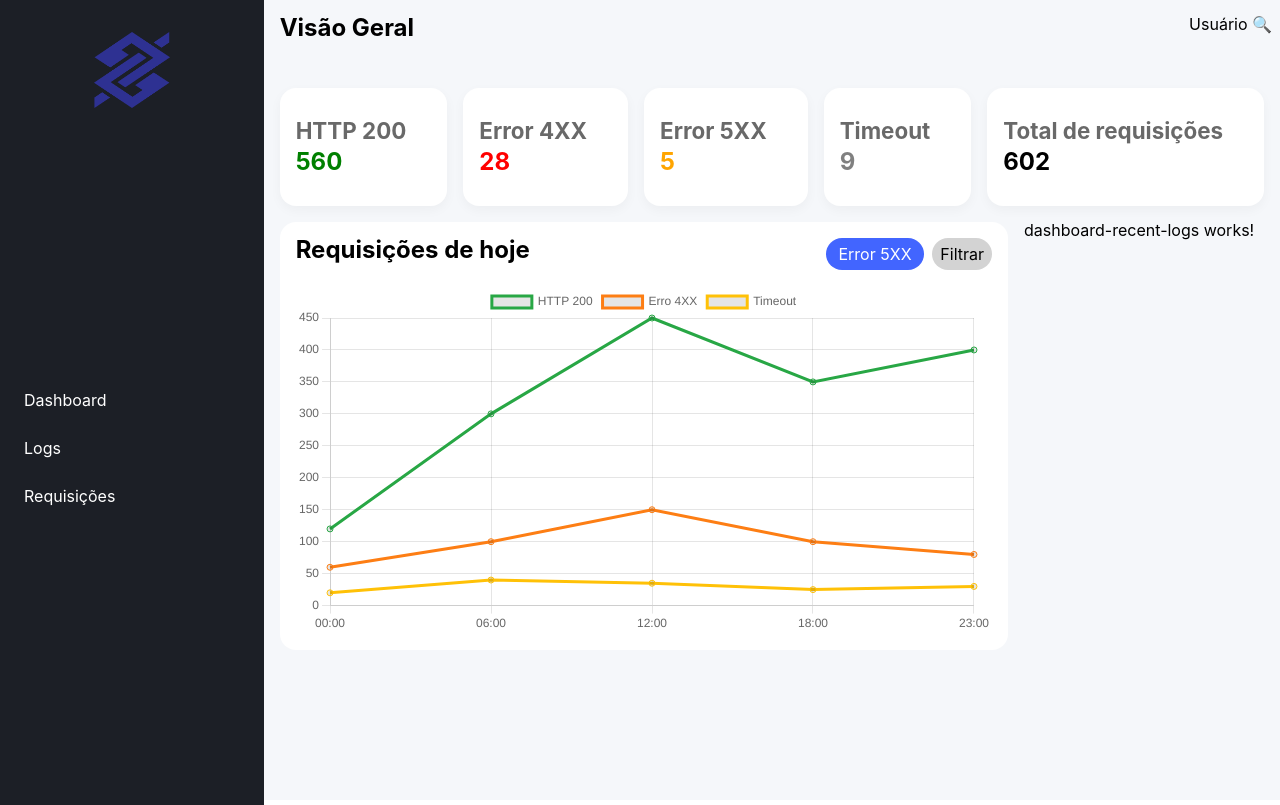
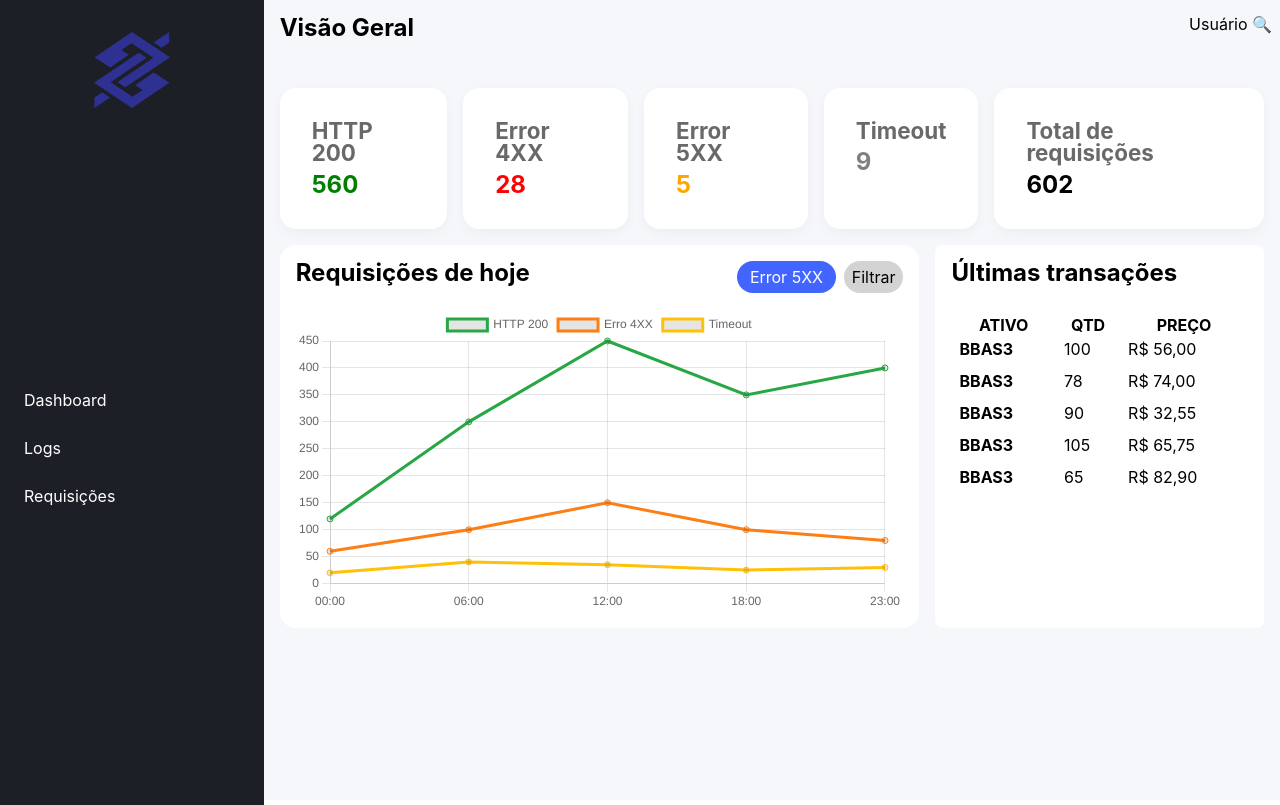
Before and after one commit to Kacaii/senac-riseup-2025, an Angular app: page / in a window 1280 px wide. Built offline with nearby package versions, Linux system fonts and the light colour scheme.

Commit message:
ultimas requisicoes pronta

```diff
--- a/src/app/card-list/card-list.component.css
+++ b/src/app/card-list/card-list.component.css
@@ -9,7 +9,7 @@
   flex-grow: 1;
   background: white;
   font-weight: bold;
-  padding: 2rem 1rem;
+  padding: 2rem 2rem;
   border-radius: 1rem;
   box-shadow: 0 4px 12px rgba(0, 0, 0, 0.04);
   font-size: 1.5rem;
--- a/src/app/dashboard-recent-logs/dashboard-recent-logs.component.css
+++ b/src/app/dashboard-recent-logs/dashboard-recent-logs.component.css
@@ -0,0 +1,23 @@
+h3 {
+  font-size: 1.5rem;
+  font-weight: bold;
+  margin-bottom: 2rem;
+}
+
+table {
+  width: 100%;
+}
+
+tr,
+td {
+  padding: 0.5rem;
+}
+
+table thead {
+  font-weight: bold;
+  padding-bottom: 1rem;
+}
+
+strong {
+  font-weight: bold;
+}
--- a/src/app/dashboard-recent-logs/dashboard-recent-logs.component.html
+++ b/src/app/dashboard-recent-logs/dashboard-recent-logs.component.html
@@ -1 +1,39 @@
-<p>dashboard-recent-logs works!</p>
+<section class="transactions">
+  <h3>Últimas transações</h3>
+  <table>
+    <thead>
+      <tr>
+        <th>ATIVO</th>
+        <th>QTD</th>
+        <th>PREÇO</th>
+      </tr>
+    </thead>
+    <tbody>
+      <tr>
+        <td><strong>BBAS3</strong></td>
+        <td>100</td>
+        <td>R$ 56,00</td>
+      </tr>
+      <tr>
+        <td><strong>BBAS3</strong></td>
+        <td>78</td>
+        <td>R$ 74,00</td>
+      </tr>
+      <tr>
+        <td><strong>BBAS3</strong></td>
+        <td>90</td>
+        <td>R$ 32,55</td>
+      </tr>
+      <tr>
+        <td><strong>BBAS3</strong></td>
+        <td>105</td>
+        <td>R$ 65,75</td>
+      </tr>
+      <tr>
+        <td><strong>BBAS3</strong></td>
+        <td>65</td>
+        <td>R$ 82,90</td>
+      </tr>
+    </tbody>
+  </table>
+</section>
--- a/src/app/dashboard-wrapper/dashboard-wrapper.component.css
+++ b/src/app/dashboard-wrapper/dashboard-wrapper.component.css
@@ -6,8 +6,12 @@
 }
 
 .graph-wrapper {
-  width: 74%;
+  width: 65%;
 }
 
 .recent-logs-wrapper {
+  background-color: white;
+  border-radius: 0.5rem;
+  padding: 1rem;
+  flex-grow: 1;
 }
```
